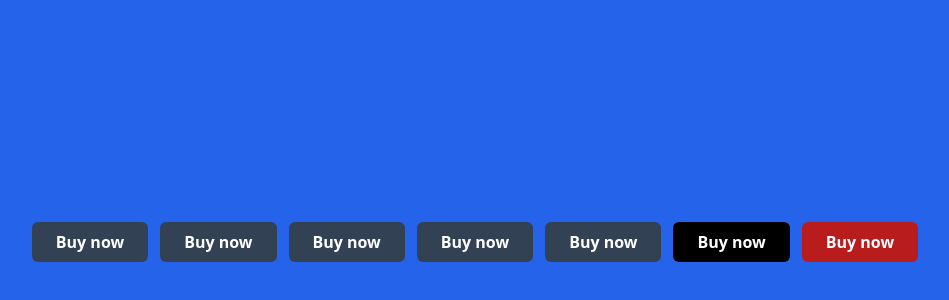
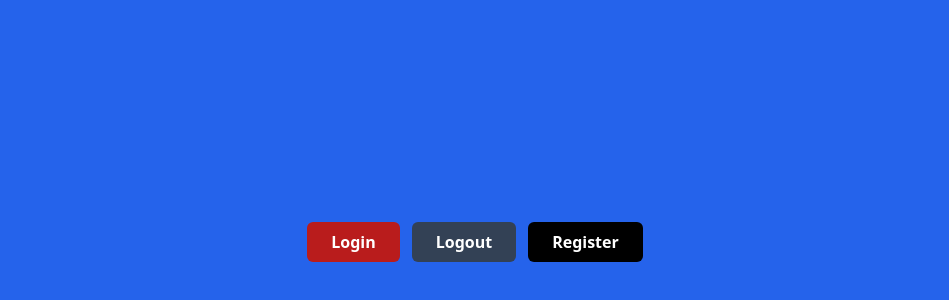
Before and after one commit to dedenwahyudi/React-JS---1, a React (Vite) app: page / in a window 1280 px wide. Shown: the part 158-458 px from the top of the page, without its empty margins (165-1114 px from the left). Built offline with nearby package versions, Linux system fonts and the light colour scheme.

Commit message:
Components and Props 1

```diff
--- a/src/App.jsx
+++ b/src/App.jsx
@@ -1,36 +1,12 @@
 import React from "react";
 
-class Button extends React.Component {
-  render() {
-    return (
-      <button
-        className="h-10 px-6 font-semibold rounded-md bg-slate-700 text-white"
-        type="submit"
-      >
-        Buy now
-      </button>
-    );
-  }
-}
-
-function ButtonBlack() {
+const Button = (props) => {
   return (
     <button
-      className="h-10 px-6 font-semibold rounded-md bg-black text-white"
+      className={`h-10 px-6 font-semibold rounded-md ${props.variant} text-white`}
       type="submit"
     >
-      Buy now
-    </button>
-  );
-}
-
-const ButtonRed = () => {
-  return (
-    <button
-      className="h-10 px-6 font-semibold rounded-md bg-red-700 text-white"
-      type="submit"
-    >
-      Buy now
+      {props.text}
     </button>
   );
 };
@@ -39,13 +15,9 @@ function App() {
   return (
     <div className="flex justify-center bg-blue-600 min-h-screen items-center">
       <div className="flex gap-x-3">
-        <Button />
-        <Button />
-        <Button />
-        <Button />
-        <Button />
-        <ButtonBlack />
-        <ButtonRed />
+        <Button variant="bg-red-700" text="Login" />
+        <Button variant="bg-slate-700" text="Logout" />
+        <Button variant="bg-black" text="Register" />
       </div>
     </div>
   );
```
